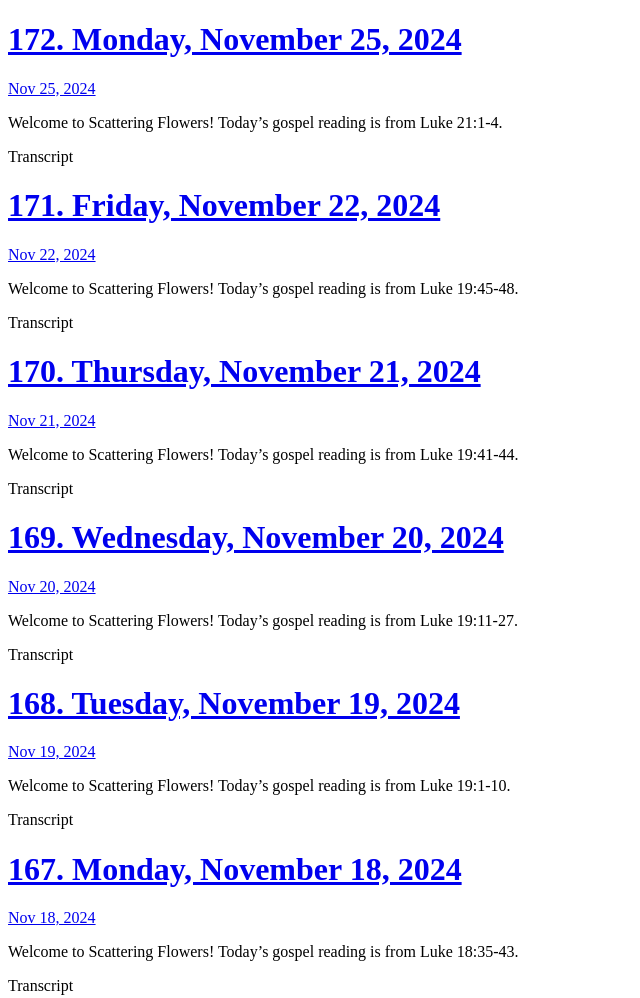
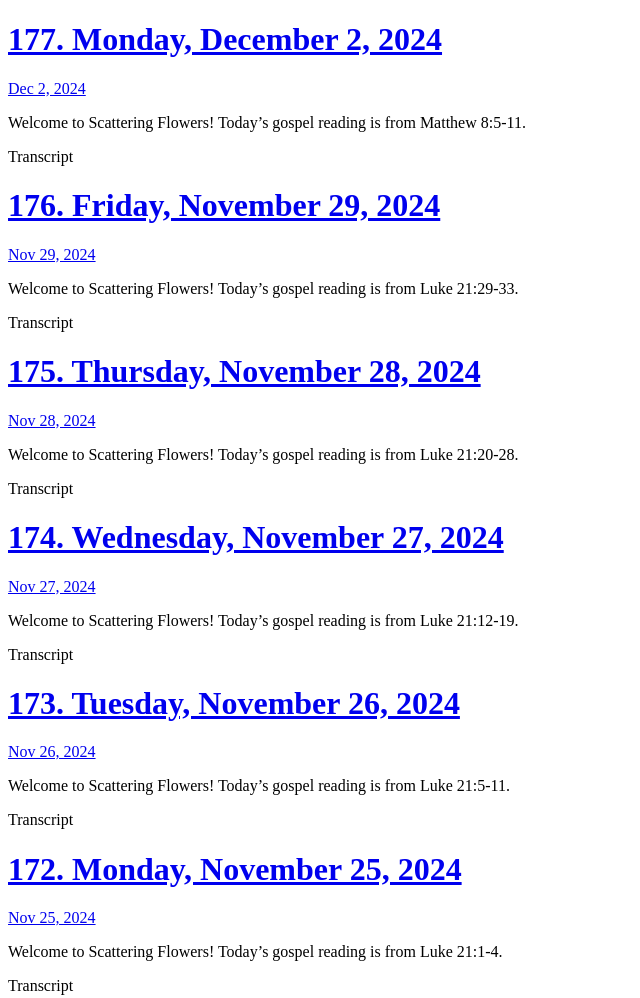
Before and after one commit to ljsond/scatteringflowers-backup, a plain HTML site: page index.html in a window 1280 px wide. Shown: the top 998 px of the page, without its empty margins (0-640 px from the left). Drawn offline with Linux system fonts and the light colour scheme.

Commit message:
Archiving from Micro.blog.

```diff
--- a/index.html
+++ b/index.html
@@ -24,6 +24,81 @@
 
 	  <div class="h-entry">
 
+			<h1><a href="https://scatteringflowers.com/2024/12/02/monday-december.html">177. Monday, December 2, 2024</a></h1>
+
+
+		<a href="https://scatteringflowers.com/2024/12/02/monday-december.html" class="u-url"><time class="dt-published" datetime="2024-12-02 11:37:27 -0500">Dec 2, 2024</time></a>
+
+		<div class="e-content">
+			 <p>Welcome to Scattering Flowers! Today’s gospel reading is from Matthew 8:5-11.</p>
+<p><!-- raw HTML omitted --><!-- raw HTML omitted --></p>
+<p><!-- raw HTML omitted -->Transcript<!-- raw HTML omitted --></p>
+
+		</div>
+	  </div>
+
+	  <div class="h-entry">
+
+			<h1><a href="https://scatteringflowers.com/2024/11/29/friday-november.html">176. Friday, November 29, 2024</a></h1>
+
+
+		<a href="https://scatteringflowers.com/2024/11/29/friday-november.html" class="u-url"><time class="dt-published" datetime="2024-11-29 07:55:54 -0500">Nov 29, 2024</time></a>
+
+		<div class="e-content">
+			 <p>Welcome to Scattering Flowers! Today’s gospel reading is from Luke 21:29-33.</p>
+<p><!-- raw HTML omitted --><!-- raw HTML omitted --></p>
+<p><!-- raw HTML omitted -->Transcript<!-- raw HTML omitted --></p>
+
+		</div>
+	  </div>
+
+	  <div class="h-entry">
+
+			<h1><a href="https://scatteringflowers.com/2024/11/28/thursday-november.html">175. Thursday, November 28, 2024</a></h1>
+
+
+		<a href="https://scatteringflowers.com/2024/11/28/thursday-november.html" class="u-url"><time class="dt-published" datetime="2024-11-28 09:51:52 -0500">Nov 28, 2024</time></a>
+
+		<div class="e-content">
+			 <p>Welcome to Scattering Flowers! Today’s gospel reading is from Luke 21:20-28.</p>
+<p><!-- raw HTML omitted --><!-- raw HTML omitted --></p>
+<p><!-- raw HTML omitted -->Transcript<!-- raw HTML omitted --></p>
+
+		</div>
+	  </div>
+
+	  <div class="h-entry">
+
+			<h1><a href="https://scatteringflowers.com/2024/11/27/wednesday-november.html">174. Wednesday, November 27, 2024</a></h1>
+
+
+		<a href="https://scatteringflowers.com/2024/11/27/wednesday-november.html" class="u-url"><time class="dt-published" datetime="2024-11-27 07:28:18 -0500">Nov 27, 2024</time></a>
+
+		<div class="e-content">
+			 <p>Welcome to Scattering Flowers! Today’s gospel reading is from Luke 21:12-19.</p>
+<p><!-- raw HTML omitted --><!-- raw HTML omitted --></p>
+<p><!-- raw HTML omitted -->Transcript<!-- raw HTML omitted --></p>
+
+		</div>
+	  </div>
+
+	  <div class="h-entry">
+
+			<h1><a href="https://scatteringflowers.com/2024/11/26/tuesday-november.html">173. Tuesday, November 26, 2024</a></h1>
+
+
+		<a href="https://scatteringflowers.com/2024/11/26/tuesday-november.html" class="u-url"><time class="dt-published" datetime="2024-11-26 07:44:07 -0500">Nov 26, 2024</time></a>
+
+		<div class="e-content">
+			 <p>Welcome to Scattering Flowers! Today’s gospel reading is from Luke 21:5-11.</p>
+<p><!-- raw HTML omitted --><!-- raw HTML omitted --></p>
+<p><!-- raw HTML omitted -->Transcript<!-- raw HTML omitted --></p>
+
+		</div>
+	  </div>
+
+	  <div class="h-entry">
+
 			<h1><a href="https://scatteringflowers.com/2024/11/25/monday-november.html">172. Monday, November 25, 2024</a></h1>
 
 
```
